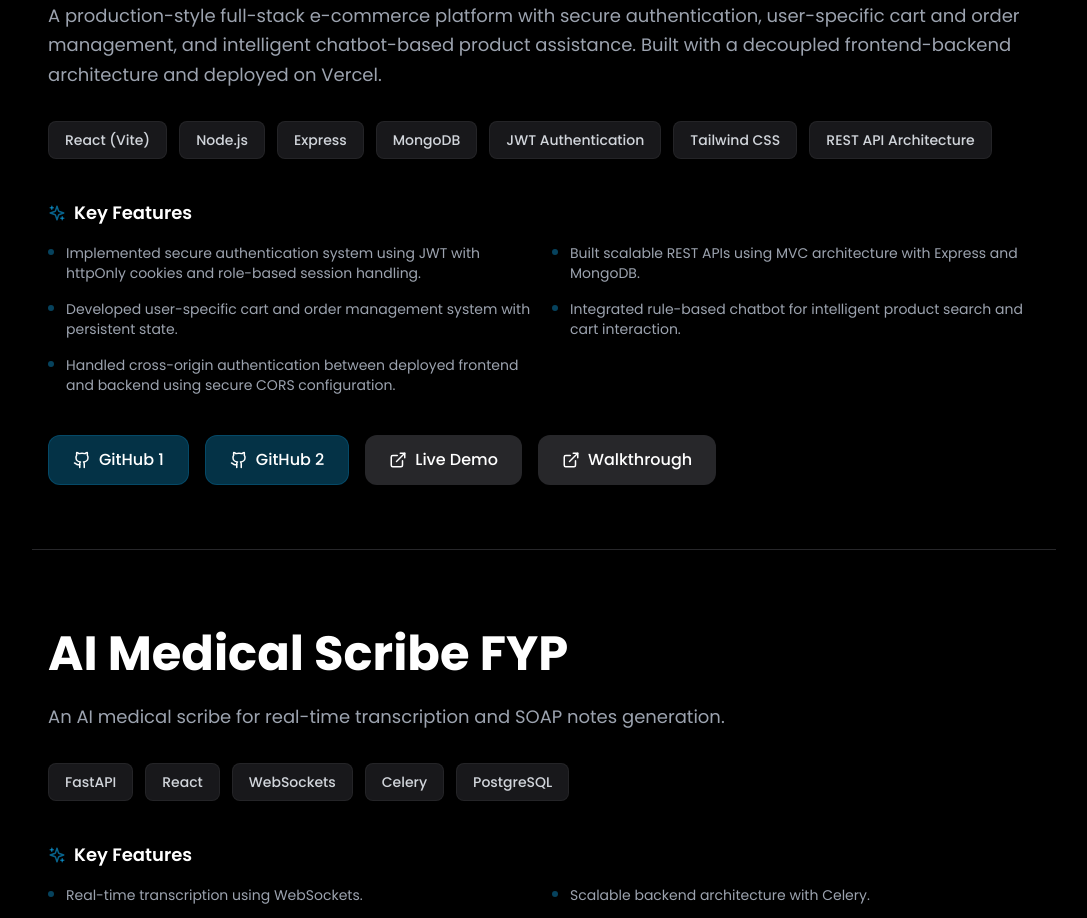
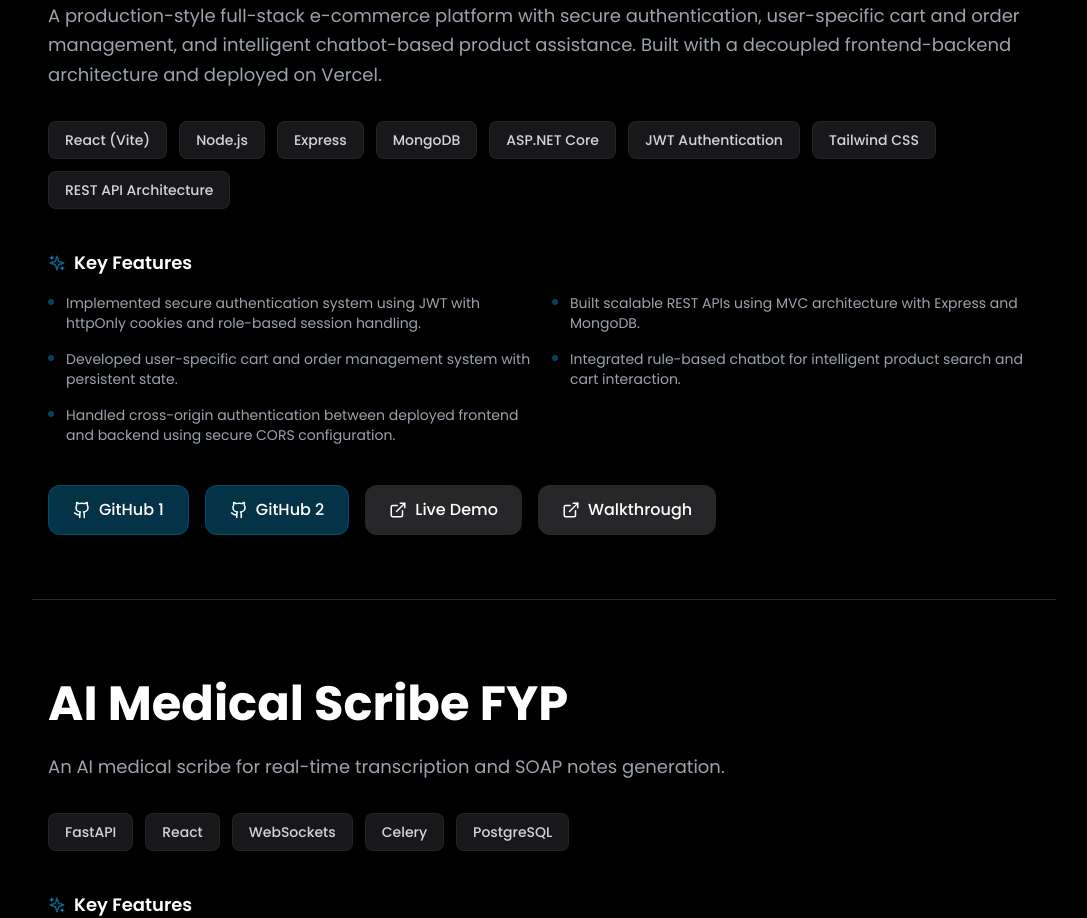
Before and after one commit to Ibrahim-142/Portfolio, a React (Vite) app: page / in a window 1280 px wide. Shown: the part 3760-4678 px from the top of the page, without its empty margins (96-1183 px from the left). Built offline with nearby package versions, Linux system fonts and the light colour scheme.

Commit message:
Minor change

```diff
--- a/src/components/ProjectsSection.jsx
+++ b/src/components/ProjectsSection.jsx
@@ -130,6 +130,7 @@ const ProjectsSection = () => {
       "Node.js",
       "Express",
       "MongoDB",
+      "ASP.NET Core",
       "JWT Authentication",
       "Tailwind CSS",
       "REST API Architecture"
```
